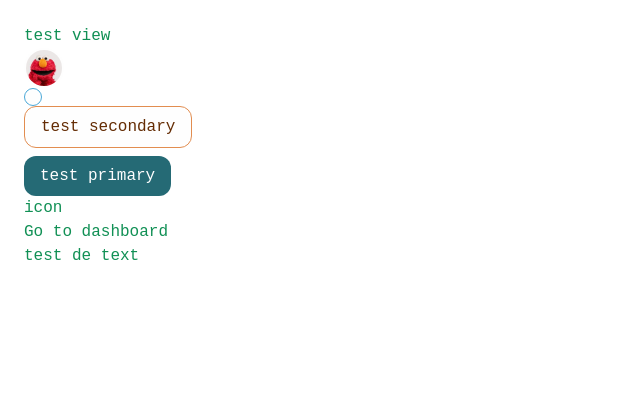
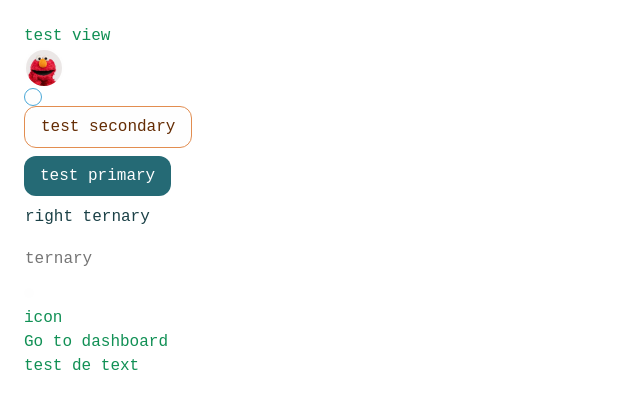
Before and after one commit to eltha9/lundi-app, a Vue app: page /test in a window 1280 px wide. Shown: the top 408 px of the page, without its empty margins (0-640 px from the left). Built offline with nearby package versions, Linux system fonts and the light colour scheme.

Commit message:
add ternary button

```diff
--- a/src/components/lundi-uiKit/Button.vue
+++ b/src/components/lundi-uiKit/Button.vue
@@ -62,13 +62,60 @@
 				border: 1px solid var(--border-disable);
 			}
 		}
+		&.ternary {
+			background-color: transparent;
+			color: var(--text);
+			padding: 0;
+			border: 1px solid transparent;
+			border-radius: 0;
+			padding-bottom: 8px;
+			&:hover {
+				color: var(--text-hover);
+				border-bottom: 1px solid var(--border-hover);
+			}
+			&:focus {
+				color: var(--text-focus);
+				border-bottom: 1px solid var(--border-focus);
+			}
+			&:disabled {
+				color: var(--text-disable);
+			}
+			&:disabled:hover {
+				color: var(--text-disable);
+				border: 1px solid transparent;
+			}
+
+			&.icon {
+				color: var(--text);
+				padding: 4px;
+				overflow: hidden;
+				border-radius: 50%;
+
+				&:hover {
+					background-color: var(--bg-hover);
+					color: var(--text-hover);
+				}
+				&:focus {
+					background-color: var(--bg-focus);
+					color: var(--text-focus);
+				}
+				&:disabled {
+					color: var(--text-disable);
+					background-color: var(--bg-disable);
+				}
+				&:disabled:hover {
+					color: var(--text-disable);
+					background-color: var(--bg-disable);
+				}
+			}
+		}
 	}
 </style>
 
 <script>
-	import tailwindConfig from '@/../tailwind.config';
+	import tailwindConfig from "@/../tailwind.config";
 	export default {
-		name: 'Btn',
+		name: "Btn",
 		props: {
 			icon: {
 				type: Boolean,
@@ -85,10 +132,15 @@
 				require: false,
 				default: false,
 			},
+			ternary: {
+				type: Boolean,
+				require: false,
+				default: false,
+			},
 			color: {
 				type: String,
 				require: false,
-				default: 'primary',
+				default: "primary",
 			},
 			disabled: {
 				type: Boolean,
@@ -98,41 +150,97 @@
 		},
 		computed: {
 			variables() {
-				const colorData = this.color.split('-');
+				const colorData = this.color.split("-");
 				let color = tailwindConfig.theme.colors;
 				for (const colorPart of colorData) {
 					color = color[colorPart];
 				}
 				console.log(color);
+				if (this.secondary) {
+					return {
+						// default
+						"--bg": tailwindConfig.theme.colors.greyscale.white,
+						"--border": color["500"],
+						"--text": color["700"],
+						//on hover
+						"--bg-hover": tailwindConfig.theme.colors.greyscale.white,
+						"--border-hover": color["700"],
+						"--text-hover": color["700"],
+						// on press
+						"--bg-pressed": tailwindConfig.theme.colors.greyscale.white,
+						"--border-pressed": color["500"],
+						"--text-pressed": color["700"],
+						// on focus
+						"--bg-focus": tailwindConfig.theme.colors.greyscale.white,
+						"--border-focus": color["500"],
+						"--text-focus": color["700"],
+						// disable
+						"--bg-disable": tailwindConfig.theme.colors.greyscale.white,
+						"--border-disable": tailwindConfig.theme.colors.greyscale["400"],
+						"--text-disable": tailwindConfig.theme.colors.greyscale["500"],
+					};
+				}
+				if (this.ternary) {
+					return {
+						// default
+						"--bg": tailwindConfig.theme.colors.greyscale.white,
+						"--border": tailwindConfig.theme.colors.greyscale.white,
+						"--text": this.icon ? tailwindConfig.theme.colors.greyscale.black : color["700"],
+						//on hover
+						"--bg-hover": this.icon ? color["100"] : tailwindConfig.theme.colors.greyscale.white,
+						"--border-hover": this.icon ? tailwindConfig.theme.colors.greyscale.white : color["500"],
+						"--text-hover": this.icon ? tailwindConfig.theme.colors.greyscale.black : color["500"],
+						// on press
+						"--bg-pressed": this.icon ? color["300"] : tailwindConfig.theme.colors.greyscale.white,
+						"--border-pressed": this.icon ? tailwindConfig.theme.colors.greyscale.white : color["700"],
+						"--text-pressed": this.icon ? tailwindConfig.theme.colors.greyscale.white : color["700"],
+						// on focus
+						"--bg-focus": this.icon ? color["100"] : tailwindConfig.theme.colors.greyscale.white,
+						"--border-focus": tailwindConfig.theme.colors.greyscale.white,
+						"--text-focus": this.icon ? tailwindConfig.theme.colors.greyscale.black : color["700"],
+						// disable
+						"--bg-disable": tailwindConfig.theme.colors.greyscale.white,
+						"--border-disable": tailwindConfig.theme.colors.greyscale.white,
+						"--text-disable": tailwindConfig.theme.colors.greyscale["500"],
+					};
+				}
 				return {
 					// default
-					'--bg': this.secondary ? tailwindConfig.theme.colors.greyscale.white : color[500],
-					'--border': this.secondary ? color[500] : color[500],
-					'--text': this.secondary ? color[700] : tailwindConfig.theme.colors.greyscale.white,
+					"--bg": color["500"],
+					"--border": color["500"],
+					"--text": tailwindConfig.theme.colors.greyscale.white,
 					//on hover
-					'--bg-hover': this.secondary ? tailwindConfig.theme.colors.greyscale.white : color[700],
-					'--border-hover': this.secondary ? color[700] : color[700],
-					'--text-hover': this.secondary ? color[700] : tailwindConfig.theme.colors.greyscale.white,
+					"--bg-hover": color["700"],
+					"--border-hover": color["700"],
+					"--text-hover": tailwindConfig.theme.colors.greyscale.white,
 					// on press
-					'--bg-pressed': this.secondary ? tailwindConfig.theme.colors.greyscale.white : color[500],
-					'--border-pressed': this.secondary ? color[500] : color[500],
-					'--text-pressed': this.secondary ? color[700] : tailwindConfig.theme.colors.greyscale.white,
+					"--bg-pressed": color["500"],
+					"--border-pressed": color["500"],
+					"--text-pressed": tailwindConfig.theme.colors.greyscale.white,
 					// on focus
-					'--bg-focus': this.secondary ? tailwindConfig.theme.colors.greyscale.white : color[500],
-					'--border-focus': this.secondary ? color[500] : color[300],
-					'--text-focus': this.secondary ? color[700] : tailwindConfig.theme.colors.greyscale.white,
+					"--bg-focus": color["500"],
+					"--border-focus": color["300"],
+					"--text-focus": tailwindConfig.theme.colors.greyscale.white,
 					// disable
-					'--bg-disable': this.secondary ? tailwindConfig.theme.colors.greyscale.white : tailwindConfig.theme.colors.greyscale['200'],
-					'--border-disable': this.secondary ? tailwindConfig.theme.colors.greyscale['400'] : tailwindConfig.theme.colors.greyscale['400'],
-					'--text-disable': this.secondary ? tailwindConfig.theme.colors.greyscale['500'] : tailwindConfig.theme.colors.greyscale['400'],
+					"--bg-disable": tailwindConfig.theme.colors.greyscale["200"],
+					"--border-disable": tailwindConfig.theme.colors.greyscale["400"],
+					"--text-disable": tailwindConfig.theme.colors.greyscale["400"],
 				};
 			},
 			buttonClasses() {
 				let classes = [];
-				if (this.icon) classes.push('icon');
-				if (this.secondary) classes.push('secondary');
+				if (this.icon) classes.push("icon");
+				if (this.secondary) {
+					classes.push("secondary");
+					return classes.join(" ");
+				}
+				if (this.ternary) {
+					classes.push("ternary");
+					return classes.join(" ");
+				}
+				if (this.primary) classes.push("primary");
 
-				return classes.join(' ');
+				return classes.join(" ");
 			},
 		},
 	};
--- a/src/views/other/Test.vue
+++ b/src/views/other/Test.vue
@@ -7,7 +7,15 @@
 				<!-- <AvatarStack :users="['', '', '', '', '', '']" /> -->
 				<Btn color="semantic-info" icon secondary> <i class="icon-call"></i></Btn>
 				<Btn color="semantic-warning" secondary class="mb-2"> test secondary</Btn>
-				<Btn color="ternary" primary> test primary</Btn>
+				<Btn color="ternary" primary class="mb-2"> test primary</Btn>
+				<Btn color="ternary" ternary class="mb-2">
+					<span>right ternary</span>
+					<template #right> <i class="icon-arrow-right"></i> </template>
+				</Btn>
+				<Btn color="ternary" ternary class="mb-2" disabled> ternary</Btn>
+
+				<Btn color="semantic-info" icon ternary class="mb-2" disabled> <i class="icon-call"></i></Btn>
+
 				<div>icon <i class="icon-call text-secondary-500"></i></div>
 			</div>
 			<router-link to="/dashboard">Go to dashboard</router-link>
@@ -17,11 +25,11 @@
 </template>
 
 <script>
-	import Avatar from '@/components/lundi-uiKit/avatar/Avatar';
-	import AvatarStack from '@/components/lundi-uiKit/avatar/AvatarStack';
-	import Btn from '@/components/lundi-uiKit/Button';
+	import Avatar from "@/components/lundi-uiKit/avatar/Avatar";
+	import AvatarStack from "@/components/lundi-uiKit/avatar/AvatarStack";
+	import Btn from "@/components/lundi-uiKit/Button";
 	export default {
-		name: 'Test',
+		name: "Test",
 		components: {
 			Avatar,
 			AvatarStack,
```
